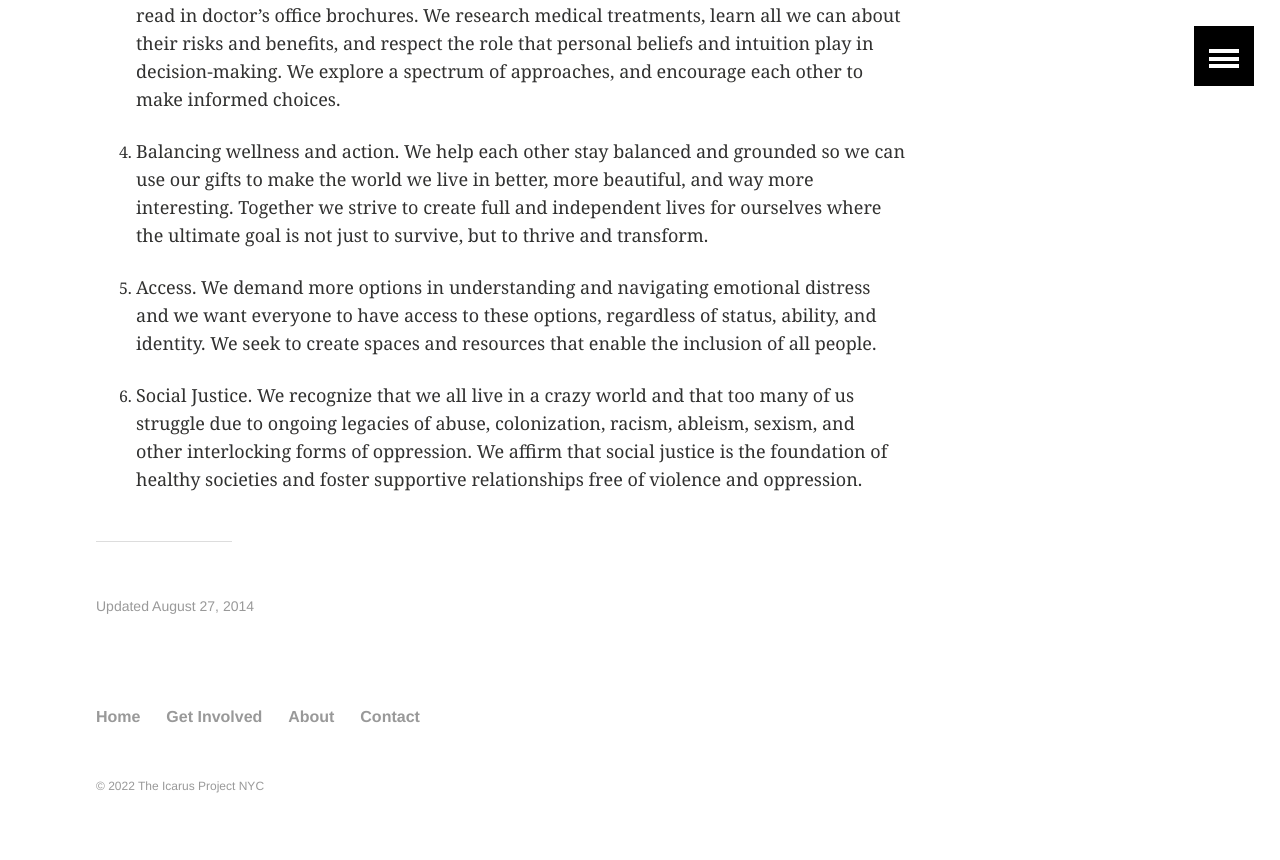
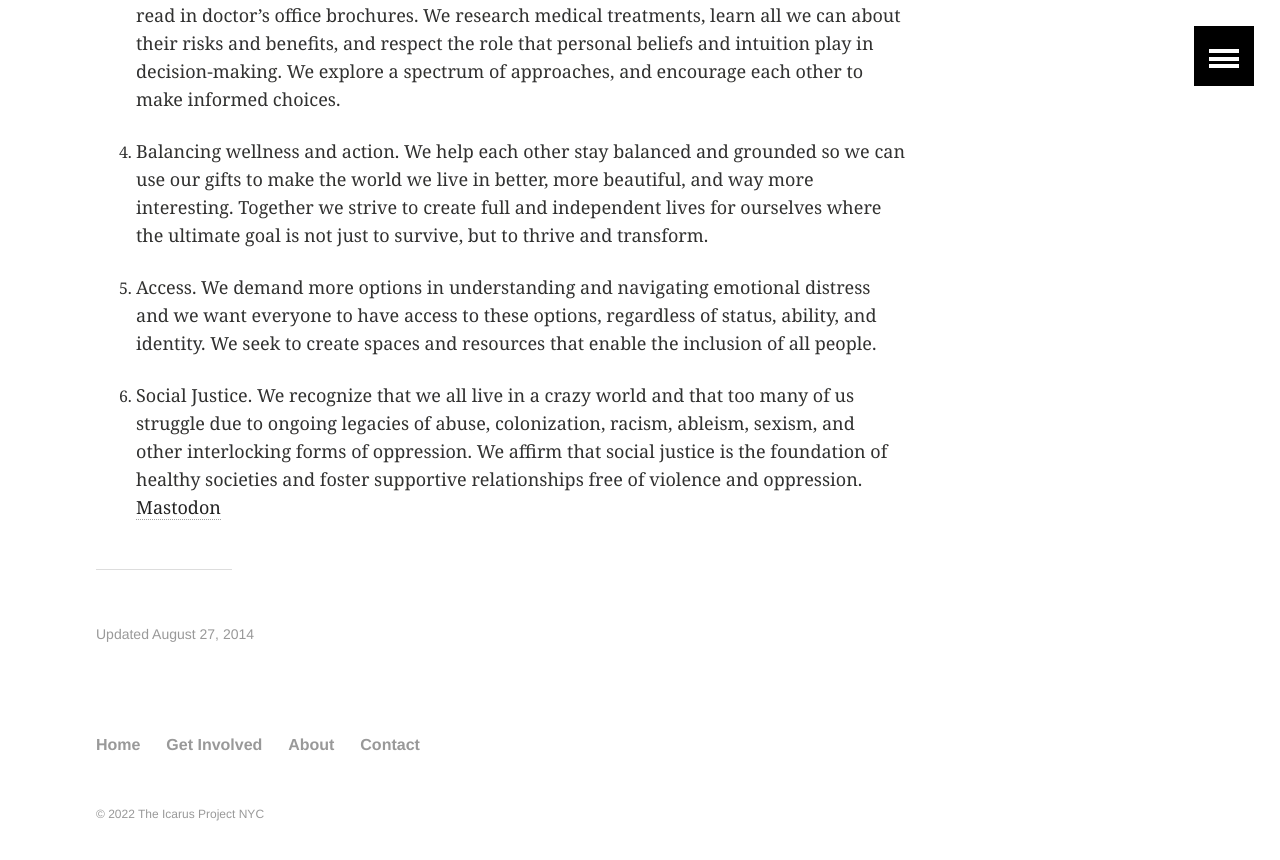
Before and after one commit to nycicarus/nycicarus.github.io, a Jekyll site: the page built from about/index.md, in a window 1280 px wide and 900 px high, scrolled down 1476 px. Shown: the top 860 px of the window. Built offline with Jekyll 4.4.1, drawn with Linux system fonts in a browser that asks for light colours.

Commit message:
mastodon ?

```diff
--- a/about/index.md
+++ b/about/index.md
@@ -39,3 +39,4 @@ The Icarus Project helps us overcome alienation and tap into the true potential
 5. Access. We demand more options in understanding and navigating emotional distress and we want everyone to have access to these options, regardless of status, ability, and identity. We seek to create spaces and resources that enable the inclusion of all people.
 
 6. Social Justice. We recognize that we all live in a crazy world and that too many of us struggle due to ongoing legacies of abuse, colonization, racism, ableism, sexism, and other interlocking forms of oppression. We affirm that social justice is the foundation of healthy societies and foster supportive relationships free of violence and oppression.
+<a rel="me" href="https://toot.cat/@kevix">Mastodon</a>
```
